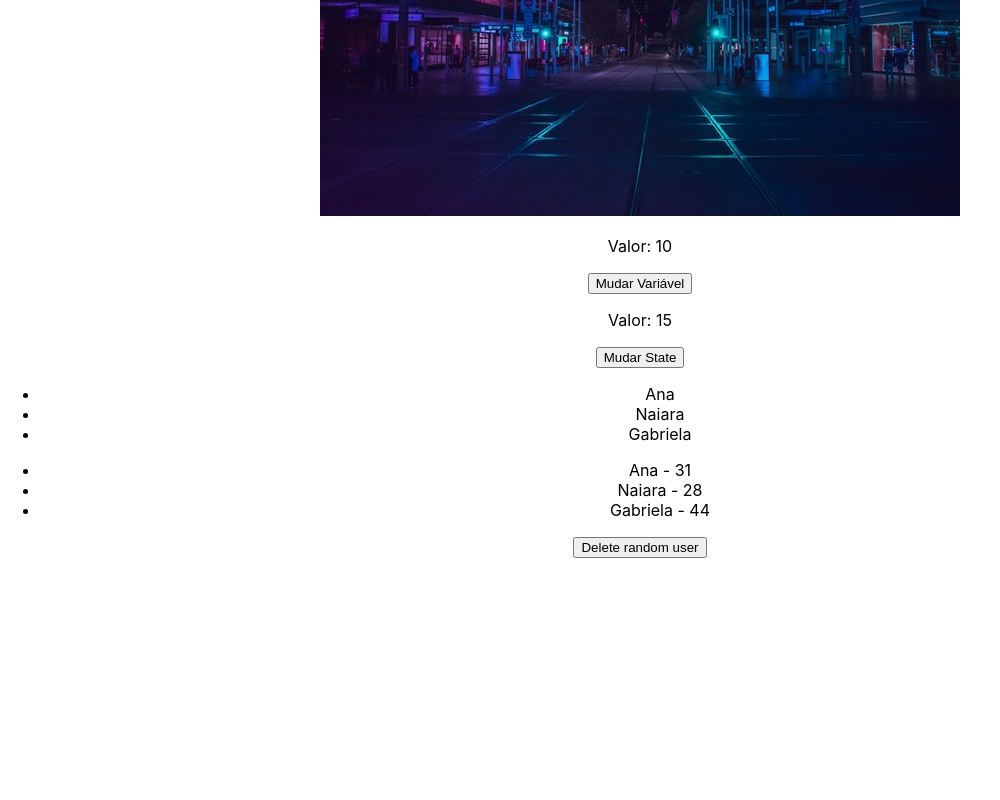
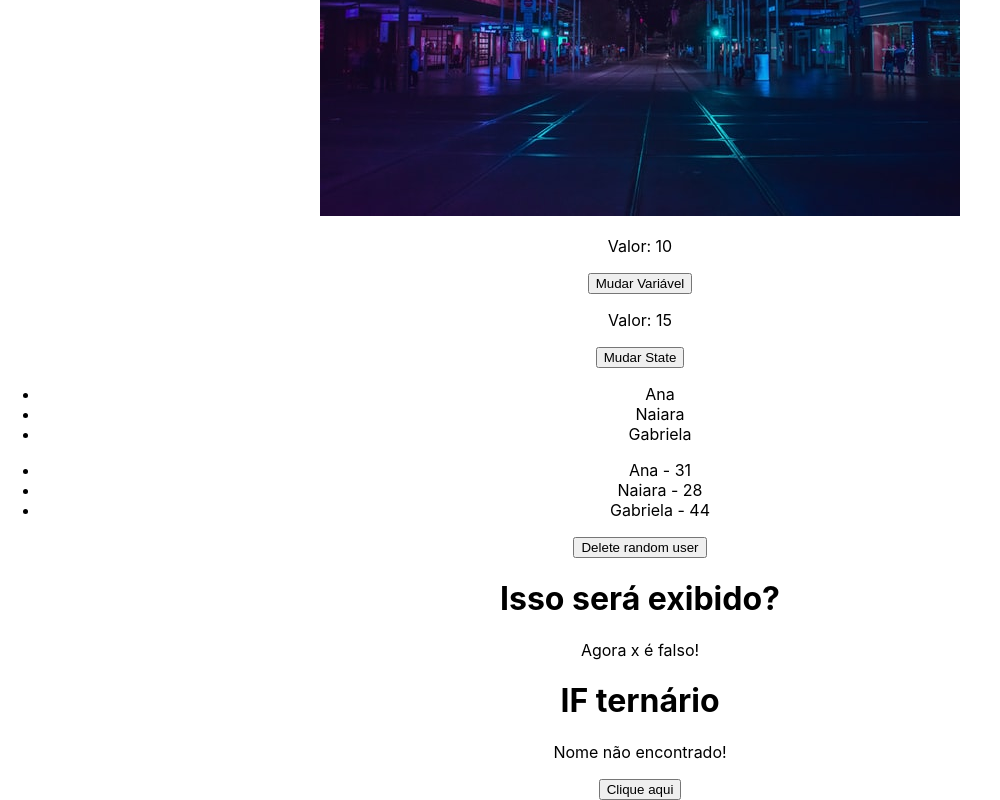
Before and after one commit to naiaragabriela/curso-react, a React (Create React App) app in the folder avancado/avancado/: page / in a window 1280 px wide. Shown: the part 724-1524 px from the top of the page, without its empty margins (0-1000 px from the left). Before the commit the page ends 1282 px from the top, so only its background shows below. Built offline with nearby package versions, Linux system fonts and the light colour scheme.

Commit message:
feat: rendering

```diff
--- a/avancado/avancado/src/App.js
+++ b/avancado/avancado/src/App.js
@@ -1,5 +1,6 @@
 import './App.css';
 import City from './assets/city.jpg';
+import CondicionalRender from './components/CondicionalRender';
 import ListRender from './components/ListRender';
 import ManageData from './components/ManageData';
 
@@ -16,6 +17,7 @@
       <div>
       <ManageData />
       <ListRender />
+      <CondicionalRender />
       </div>
     </div>
   );
--- /dev/null
+++ b/avancado/avancado/src/components/CondicionalRender.jsx
@@ -0,0 +1,28 @@
+import { useState } from "react"
+
+const CondicionalRender = () => {
+    const [x] = useState(false);
+
+    const [name,setName] = useState("Gabriela");
+
+  return (
+    <div>
+        <h1>Isso será exibido?</h1>
+        {x && <p> Se x for true, sim!</p>}
+        {!x && <p> Agora x é falso!</p>}
+        <h1> IF ternário </h1>
+        {name === "Naiara" ? (
+            <div>
+                <p> O nome é Naiara </p>
+            </div>
+        ) : (
+            <div>
+                <p>Nome não encontrado!</p>
+            </div>
+        )}
+        <button onClick={() => setName("Naiara")}>Clique aqui</button>
+    </div>
+  )
+}
+
+export default CondicionalRender
```
